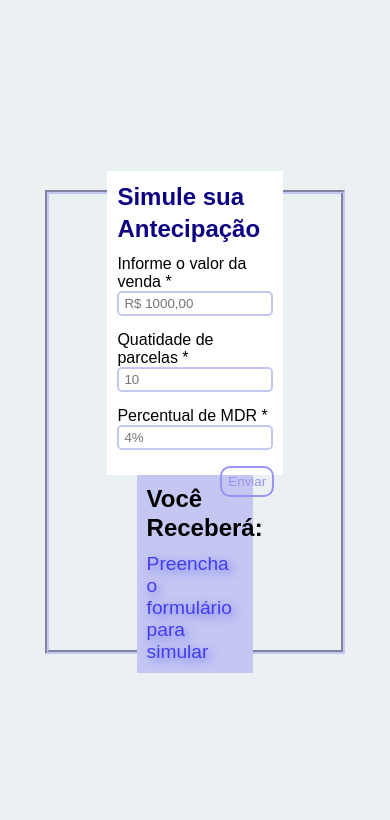
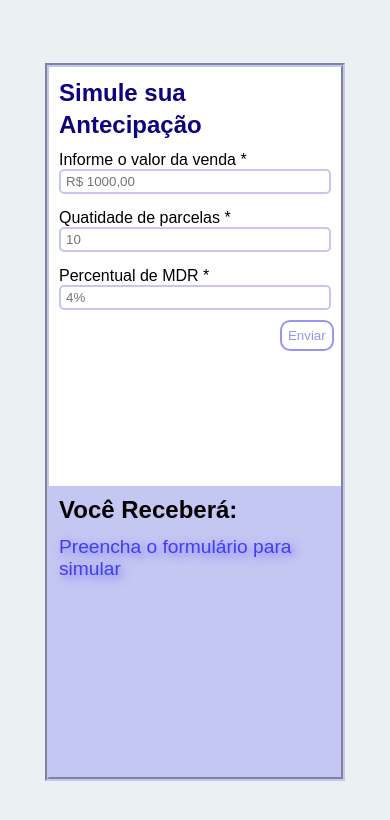
Before and after one commit to esterfrazao/antecipa-sim, a React (Create React App) app: page / in a window 390 px wide. Shown: the top 820 px of the page. Built offline with nearby package versions, Linux system fonts and the light colour scheme; a web font is replaced by a local one.

Commit message:
feat: add media queries style

```diff
--- a/src/styles/global.js
+++ b/src/styles/global.js
@@ -62,6 +62,7 @@ export const AppContainer = styled.div`
 
   @media (max-width: 700px) {
     flex-direction: column;
+    height: 85%;
   }
 `;
 
@@ -77,6 +78,11 @@ export const Calculator = styled.main`
     line-height: 2rem;
     margin-bottom: 10px;
   }
+
+  @media (max-width: 700px) {
+    height: 59%;
+    width: 100%;
+  }
 `;
 
 export const Aside = styled.aside`
@@ -89,4 +95,13 @@ export const Aside = styled.aside`
     line-height: 1.8rem;
     margin-bottom: 10%;
   }
+
+  @media (max-width: 700px) {
+    height: 41%;
+    width: 100%;
+
+    h2 {
+      margin-bottom: 4%;
+    }
+  }
 `;
```
